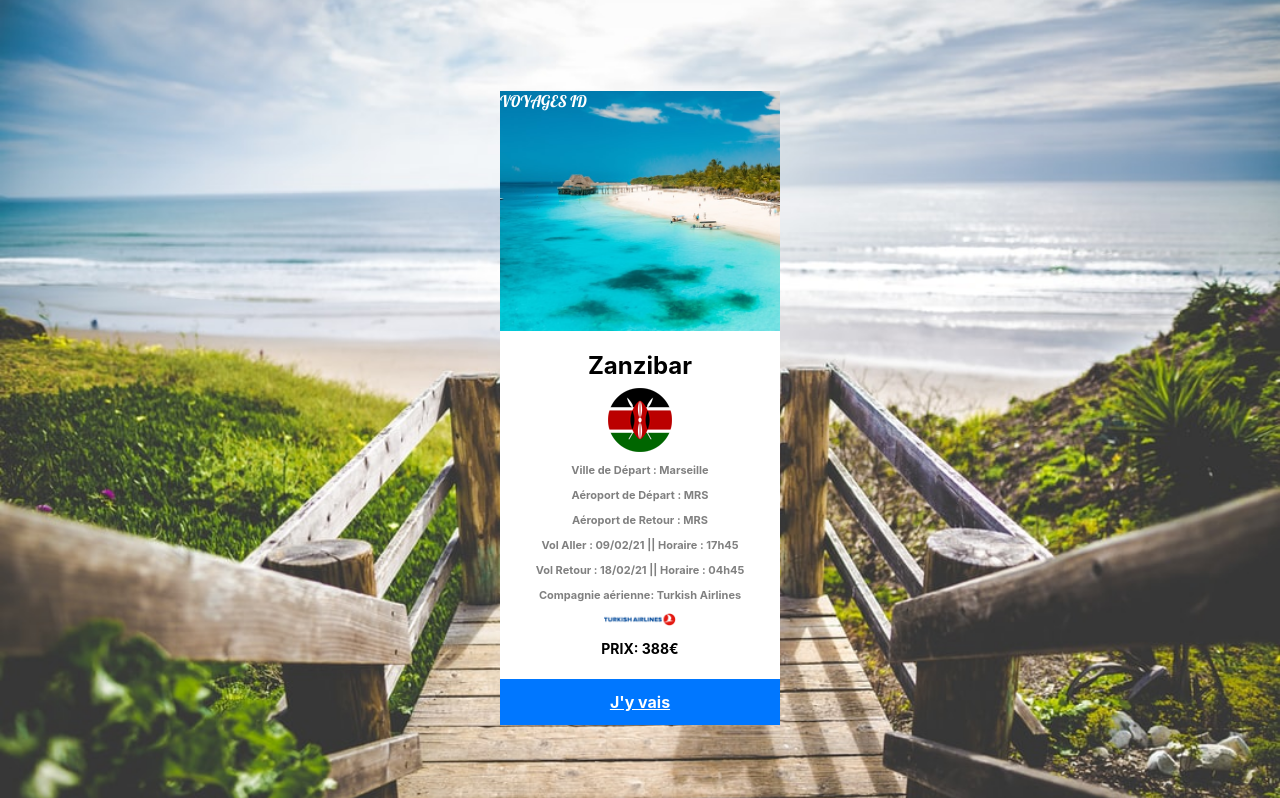
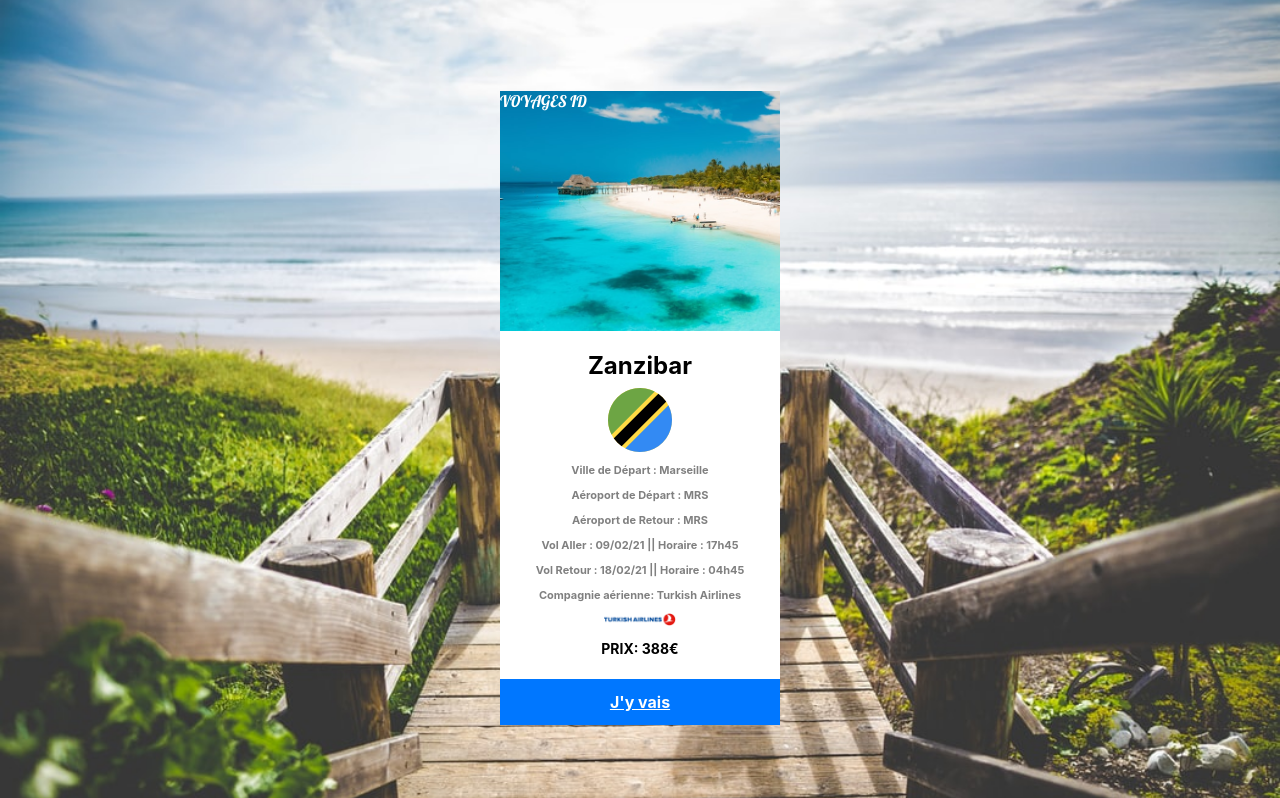
Before and after one commit to MehmetCan75/voyagesid, a React (Create React App) app: page / in a window 1280 px wide. Shown: the part 1616-2414 px from the top of the page. Built offline with nearby package versions, Linux system fonts and the light colour scheme.

Commit message:
tanzania

```diff
--- a/src/Components/Cities/Marseille.js
+++ b/src/Components/Cities/Marseille.js
@@ -8,7 +8,7 @@ import CardHeader from './Card/CardHeader'
  export default class Card extends Component {
    state = {
      destination: "Zanzibar",
-     flag: require('./Flag/kenya.png'),
+     flag: require('./Flag/tanzania.png'),
      vd: "Marseille",
      ad: "MRS",
      ar: "MRS",
```
